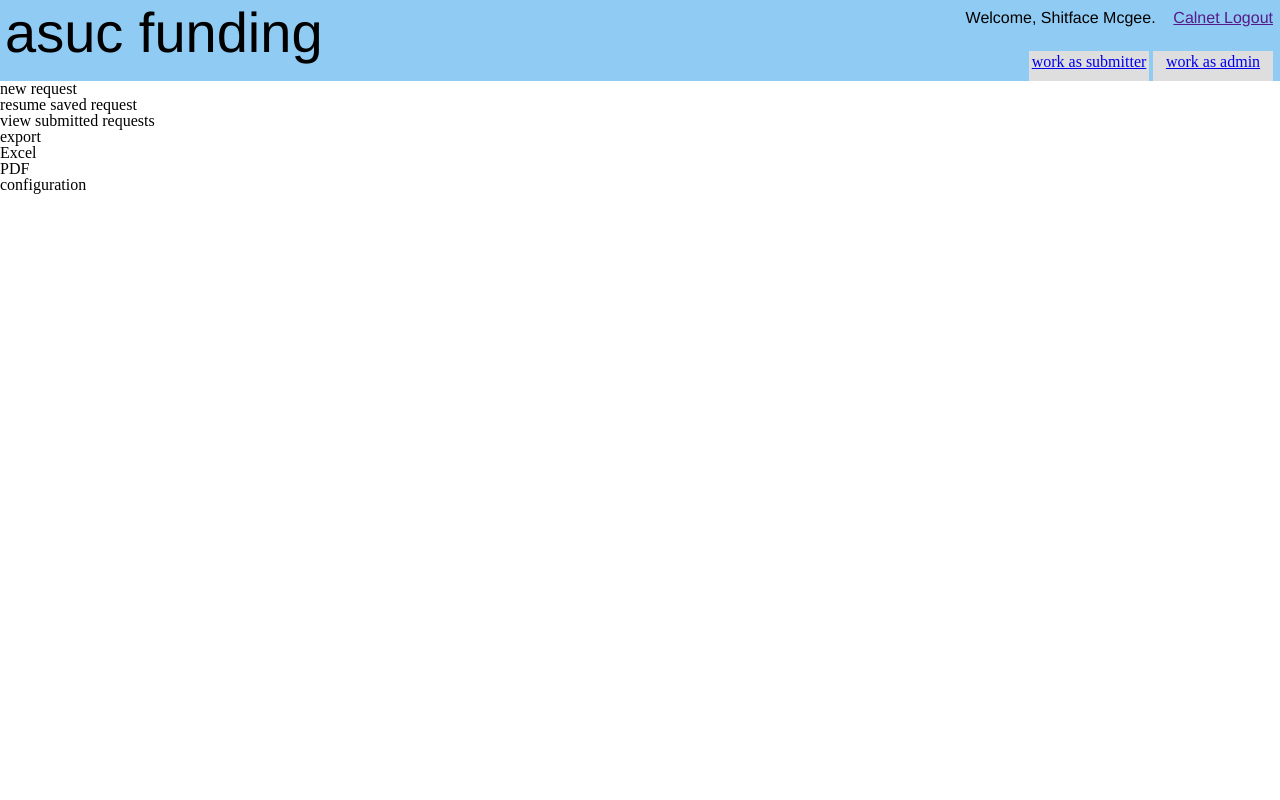
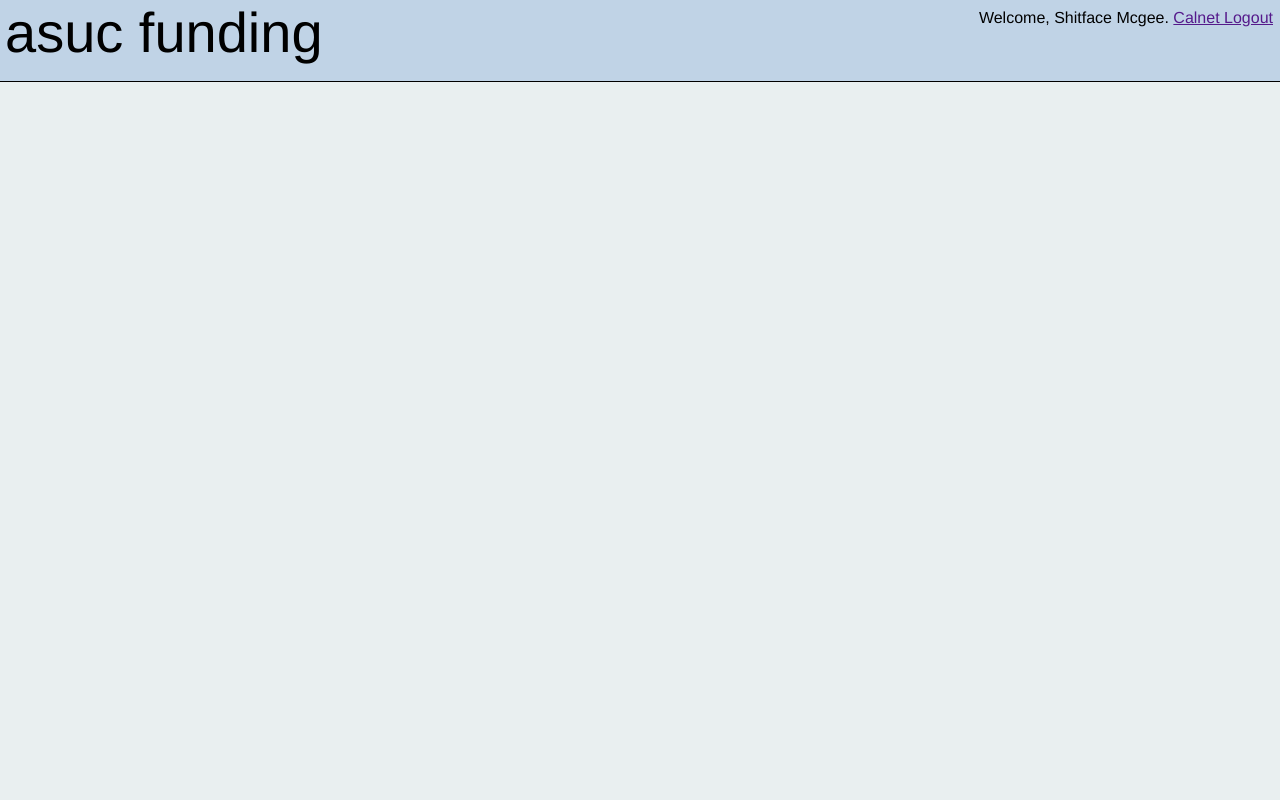
Before and after one commit to noahsark769/asuc-funding-app, a Django app: page / in a window 1280 px wide. Run offline with Django 3.2, Linux system fonts and the light colour scheme; some libraries are stand-ins or nearby versions.

Commit message:
added some templates and worked more on styles, etc

```diff
--- a/asucfunding/asucfunding/static_media/css/styles.css
+++ b/asucfunding/asucfunding/static_media/css/styles.css
@@ -129,9 +129,20 @@ table {
 .clearfix {
   clear: both;
 }
+a.nostyle {
+  color: inherit;
+  text-decoration: none;
+}
+.tab-pane {
+  display: none;
+}
+body {
+  background-color: #e9eff0;
+}
 div#header {
-  background-color: #8fcbf2;
+  background-color: #c0d3e6;
   padding: 5px 0px 20px 5px;
+  border-bottom: 1px solid #000;
 }
 div#title {
   display: inline-block;
@@ -154,9 +165,52 @@ ul#tabs {
 }
 ul#tabs li {
   display: inline-block;
-  height: 27px;
-  width: 120px;
-  padding-top: 3px;
+  height: 23px;
+  width: 150px;
+  padding-top: 5px;
+  border-top: 1px solid #000;
+  border-left: 1px solid #000;
+  border-right: 1px solid #000;
   text-align: center;
-  background-color: #dedede;
+  background-color: #e9eff0;
+  font-family: "Helvetica Neue", Helvetica, sans-serif;
+  -webkit-border-radius: 5px 5px 0px 0px;
+  -moz-border-radius: 5px 5px 0px 0px;
+  border-radius: 5px 5px 0px 0px;
 }
+ul#tabs li.active {
+  height: 24px;
+}
+ul#submitter_menu,
+ul#admin_menu {
+  display: block;
+}
+ul#submitter_menu li,
+ul#admin_menu li {
+  display: inline-block;
+  width: 200px;
+  height: 30px;
+  padding-top: 10px;
+  margin-right: 5px;
+  margin-top: 5px;
+  text-align: center;
+  font-family: "Helvetica Neue", Helvetica, sans-serif;
+  background: -moz-linear-gradient(#2f5378 0%, #335b83 100%);
+  /* FF 3.6+ */
+  background: -webkit-gradient(linear, left top, left bottom, color-stop(0%, #2f5378), color-stop(100%, #335b83));
+  /* Safari 4+, Chrome 2+ */
+  background: -webkit-linear-gradient(#2f5378 0%, #335b83 100%);
+  /* Safari 5.1+, Chrome 10+ */
+  background: -o-linear-gradient(#2f5378 0%, #335b83 100%);
+  /* Opera 11.10 */
+  background: linear-gradient(#2f5378 0%, #335b83 100%);
+  /* the standard */
+  -webkit-border-radius: 2px 2px 2px 2px;
+  -moz-border-radius: 2px 2px 2px 2px;
+  border-radius: 2px 2px 2px 2px;
+  color: #e9eff0;
+}
+ul#submitter_menu li ul,
+ul#admin_menu li ul {
+  display: none;
+}
--- a/asucfunding/asucfunding/static_media/css/styles.less
+++ b/asucfunding/asucfunding/static_media/css/styles.less
@@ -54,12 +54,58 @@ table {
 	clear: both;
 }
 
-@bgblue: #8FCBF2;
-@gray: #DEDEDE;
+a.nostyle {
+	color: inherit;
+	text-decoration: none;
+}
+
+
+@buttondarkblue: #2F5378;
+@buttonlightblue: lighten(@buttondarkblue, 3%);
+
+@bgblue: lighten(@buttondarkblue, 50%);
+@gray: #E9EFF0;
+// convience
+
+.border-radius(@topleft: 5px, @topright: 5px, @bottomright: 5px, @bottomleft: 5px) {
+	-webkit-border-radius: @topleft @topright @bottomright @bottomleft;
+	-moz-border-radius: @topleft @topright @bottomright @bottomleft;
+	border-radius: @topleft @topright @bottomright @bottomleft;
+}
+
+.linear-gradient-three(@first: black, @second: white, @third: black) {
+	background: -moz-linear-gradient(@first 0%, @second 50%, @third, 100%); /* FF 3.6+ */
+    background: -webkit-gradient(linear, left top, left bottom, color-stop(0%, @first), color-stop(50%, @second), color-stop(100%, @third)); /* Safari 4+, Chrome 2+ */
+    background: -webkit-linear-gradient(@first 0%, @second 50%, @third, 100%); /* Safari 5.1+, Chrome 10+ */
+    background: -o-linear-gradient(@first 0%, @second 50%, @third, 100%); /* Opera 11.10 */
+    background: linear-gradient(@first 0%, @second 50%, @third, 100%); /* the standard */
+    // no support for IE
+}
+
+.linear-gradient-two(@first: black, @second: white) {
+	background: -moz-linear-gradient(@first 0%, @second 100%); /* FF 3.6+ */
+    background: -webkit-gradient(linear, left top, left bottom, color-stop(0%, @first), color-stop(100%, @second)); /* Safari 4+, Chrome 2+ */
+    background: -webkit-linear-gradient(@first 0%, @second 100%); /* Safari 5.1+, Chrome 10+ */
+    background: -o-linear-gradient(@first 0%, @second 100%); /* Opera 11.10 */
+    background: linear-gradient(@first 0%, @second 100%); /* the standard */
+    // no support for IE
+}
+
+//tabs
+
+.tab-pane {
+	display: none;
+}
+
+body {
+	background-color: @gray;
+}
 
 div#header {
 	background-color: @bgblue;
 	padding: 5px 0px 20px 5px;
+
+	border-bottom: 1px solid #000;
 }
 
 div#title {
@@ -89,12 +135,54 @@ ul#tabs {
 
 	li {
 		display: inline-block;
-		height: 27px;
-		width: 120px;
+		height: 23px;
+		width: 150px;
 
-		padding-top: 3px;
+		padding-top: 5px;
+
+		border-top: 1px solid #000;
+		border-left: 1px solid #000;
+		border-right: 1px solid #000;
 
 		text-align: center;
 		background-color: @gray;
+
+		font-family: "Helvetica Neue", Helvetica, sans-serif;
+
+		.border-radius(5px, 5px, 0px, 0px);
+	}
+
+	li.active {
+		height: 24px;
 	}
 }
+
+ul#submitter_menu, ul#admin_menu {
+
+	display: block;
+
+	li {
+		display: inline-block;
+		width: 200px;
+		height: 30px;
+
+		padding-top: 10px;
+
+		margin-right: 5px;
+		margin-top: 5px;
+
+		text-align: center;
+
+		font-family: "Helvetica Neue", Helvetica, sans-serif;
+
+		.linear-gradient-two(@buttondarkblue, @buttonlightblue);
+		.border-radius(2px, 2px, 2px, 2px);
+
+		color: @gray;
+
+		ul {
+			display: none;
+		}
+	}
+
+}
--- a/asucfunding/asucfunding/templates/base.html
+++ b/asucfunding/asucfunding/templates/base.html
@@ -12,26 +12,21 @@
 	<link rel='stylesheet' type='text/css' href="{{ STATIC_URL }}css/styles.css">
 
 	<script type='text/javascript' src="{{ STATIC_URL }}js/jquery-1.8.3.min.js"></script>
+	<script type='text/javascript' src="{{ STATIC_URL }}js/bootstrap.min.js"></script>
 	<script type='text/javascript' src="{{ STATIC_URL }}js/asuc-funding.js"></script>
 </head>
 <body>
 	<div id='header'>
 		<div id='title'>asuc funding</div>
 		<div id='user_info'>
-			Welcome, {{ name }}. &nbsp;<span id='date'></span> &nbsp;<a href=''>Calnet Logout</a>
+			Welcome, {{ name }}. <span id='date'></span> <a href=''>Calnet Logout</a>
 		</div>
 		<!-- clearfix, because the userinfo will be floating -->
 		<div class='clearfix'></div>
 	</div>
 	<div id='nav'>
-		{% if is_admin %}
-			<ul id="tabs">
-				<li><a href='#submitter_menu'>work as submitter</a></li>
-				<li><a href='#admin_menu'>work as admin</a></li>
-			</ul>
-		{% endif %}
-		<div class='tab-content'>
-			<div class='tab-pane {% if not is_admin %}active{% endif %}'>
+		{% block tabs %}{% endblock %}
+			<div class='tab-pane' id='submitter_menu_pane'>
 				<ul id='submitter_menu'>
 					<li>new request</li><li>
 					resume saved request</li><li>
@@ -39,7 +34,7 @@
 				</ul>
 			</div>
 			{% if is_admin %}
-				<div class='tab-pane active'>
+				<div class='tab-pane active' id='submitter_menu_pane'>
 					<ul id='admin_menu'>
 						<li>export
 							<ul>
@@ -50,9 +45,7 @@
 						configuration</li>
 					</ul>
 				</div>
-			{% endif %}
-		</div>
-	</div>
+			{% endif %}	</div>
 
 	{% block content %}{% endblock %}
 
```
Also changed, not shown: asucfunding/asucfunding/static_media/js/asuc-funding.js (+7 -0 lines).
